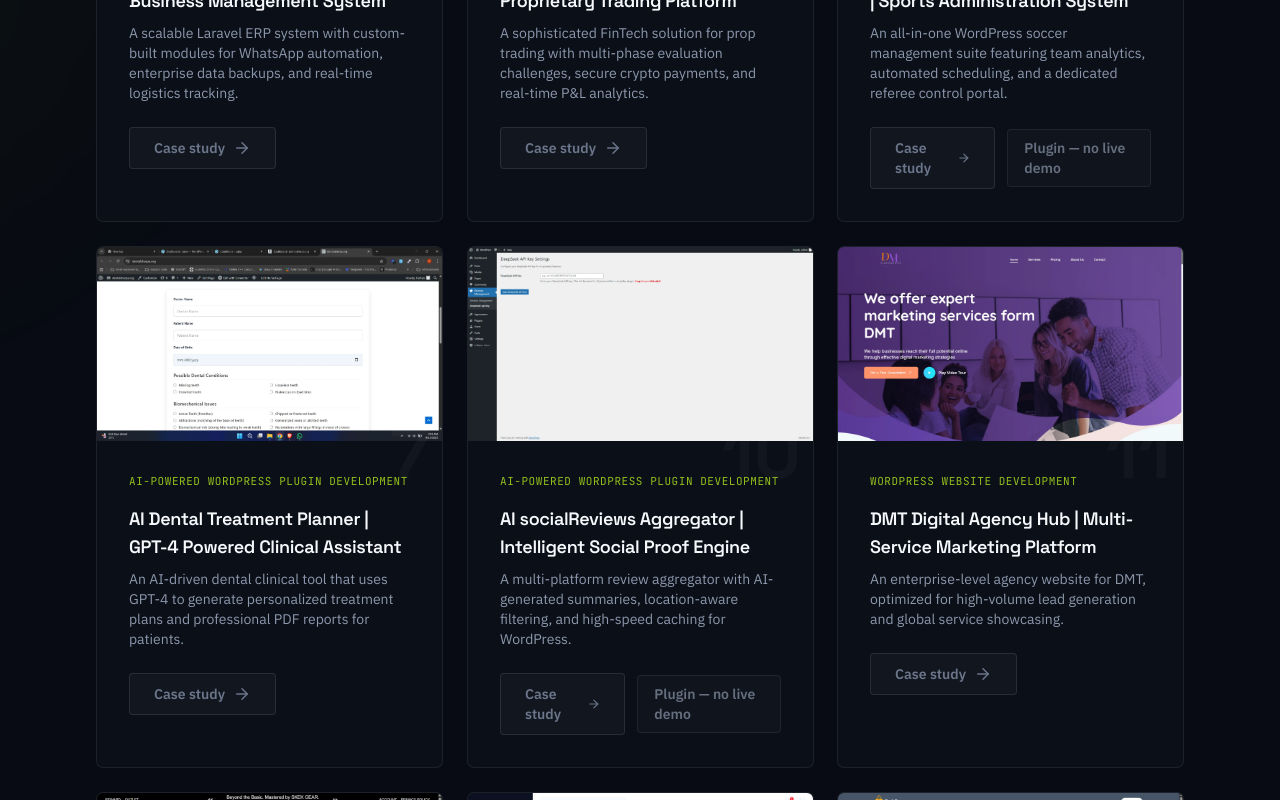
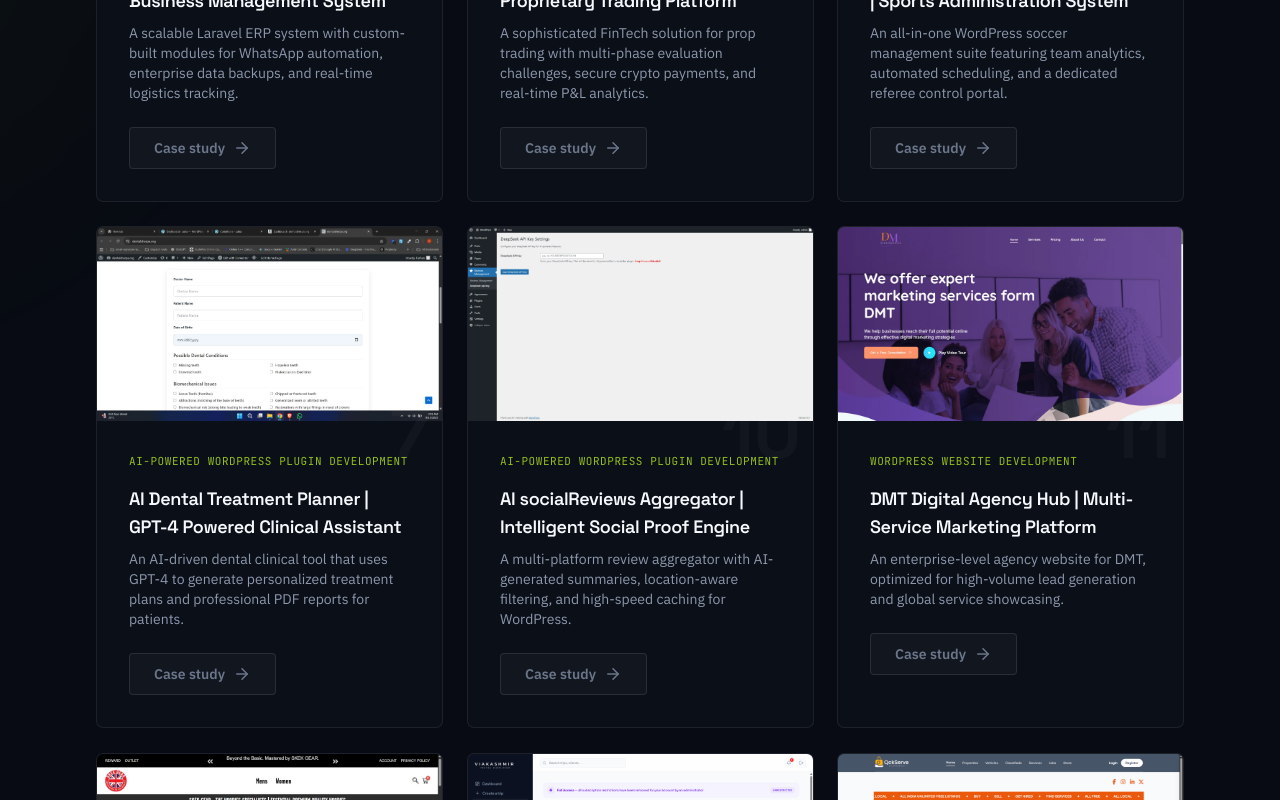
Before and after one commit to ahmadmustafa-dev/Portfolio, a Next.js app: page /projects in a window 1280 px wide. Shown: the part 2180-2980 px from the top of the page. Built offline with nearby package versions, Linux system fonts and the light colour scheme; no server answers.

Commit message:
feat: simplify case study display and remove plugin indication for projects without a demo

```diff
--- a/src/app/projects/page.tsx
+++ b/src/app/projects/page.tsx
@@ -178,9 +178,8 @@ export default function AllProjectsPage() {
                       {project.summary ?? project.description}
                     </p>
 
-                    {/* Case Study + Demo / Plugin CTA */}
+                    {/* Case Study CTA */}
                     <div className="mt-auto pt-6">
-                      <div className="flex flex-col items-stretch gap-3 sm:flex-row sm:items-center">
                       {project.link ? (
                         <a
                           href={project.link}
@@ -195,14 +194,6 @@ export default function AllProjectsPage() {
                           <ArrowRight size={18} className="ml-2" />
                         </span>
                       )}
-
-                        {/* Plugin pill when project appears to be a plugin and no demo is present */}
-                        {!(project.details?.demoUrl) && (project.category ?? project.details?.category ?? project.title).toLowerCase().includes("plugin") && (
-                          <span className="inline-flex w-full sm:w-auto items-center justify-center rounded border border-white/10 bg-white/[0.03] px-4 py-2 text-sm font-semibold text-fog-500 opacity-70 cursor-not-allowed">
-                            Plugin — no live demo
-                          </span>
-                        )}
-                      </div>
                     </div>
                   </div>
                 </article>
```
Lines whose indentation alone changed are shown as unchanged.
